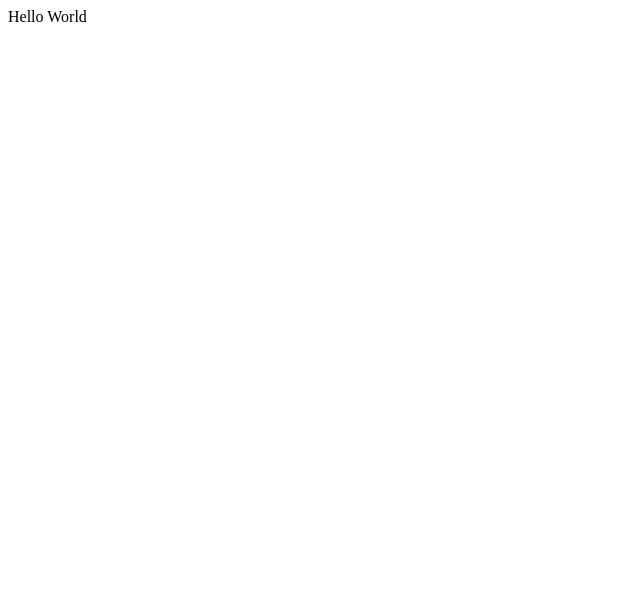
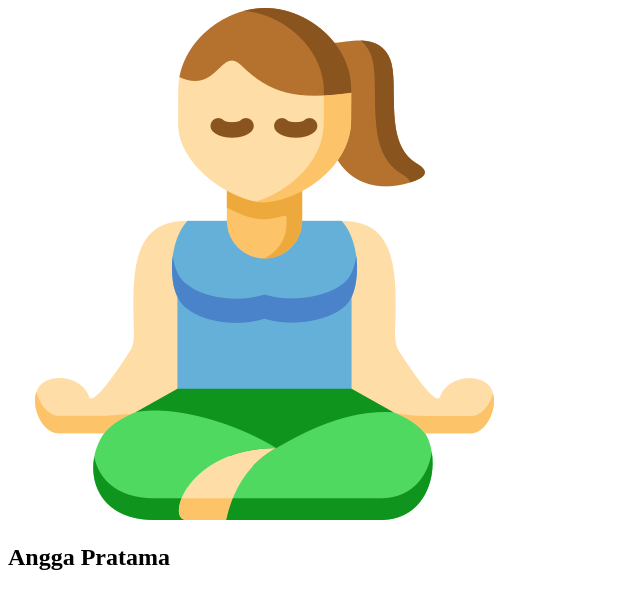
Before and after one commit to patriciagilberta/my-repo-from-remote-practice, a plain HTML site: page index.html in a window 1280 px wide. Shown: the whole page, without its empty margins (0-640 px from the left). Drawn offline with Linux system fonts and the light colour scheme.

Commit message:
Changed Hello world with img and h2 to display simple profile data. Image file added in the folder images and used as resource in the img element in index.html file

```diff
--- a/index.html
+++ b/index.html
@@ -4,7 +4,10 @@
   </head>
 
   <body>
-    Hello World
+    <div>
+        <img src="images/yoga.png" alt="profile image" />
+        <h2>Angga Pratama</h2>
+     </div>
   </body>
 
 </html>
```
Also changed, not shown: images/yoga.png (added).
